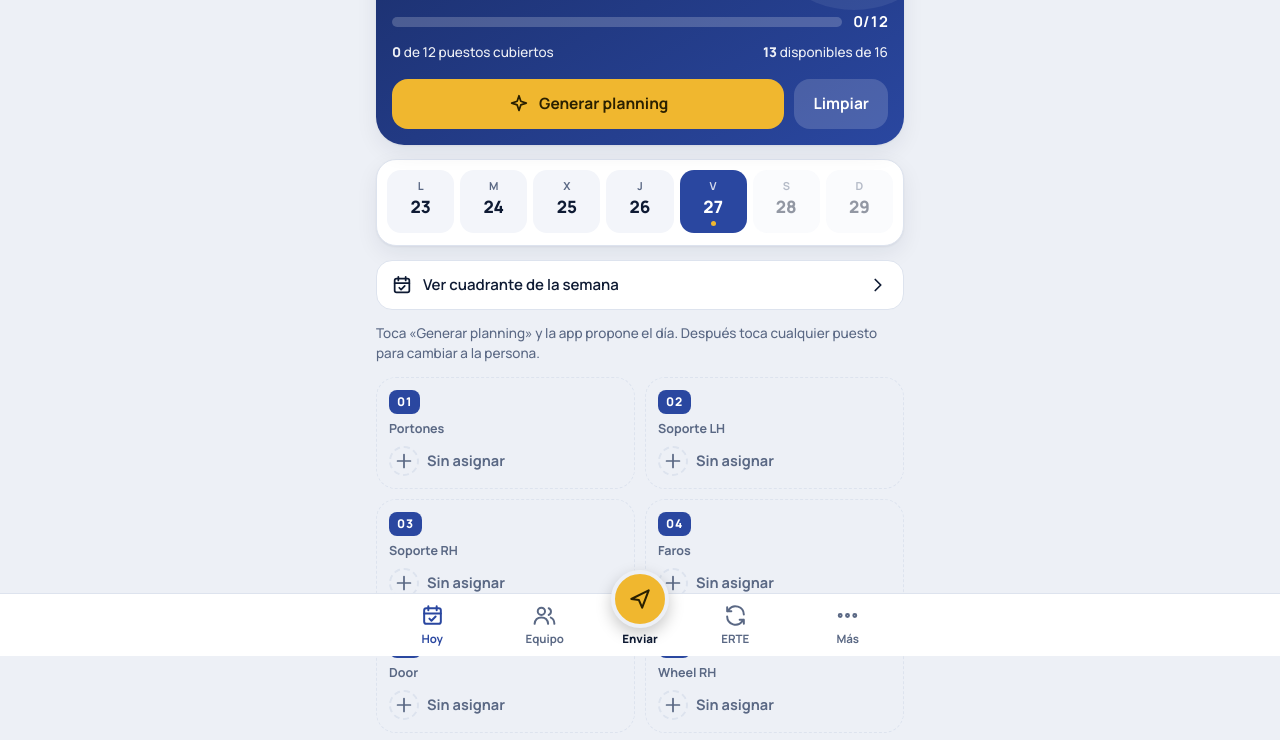
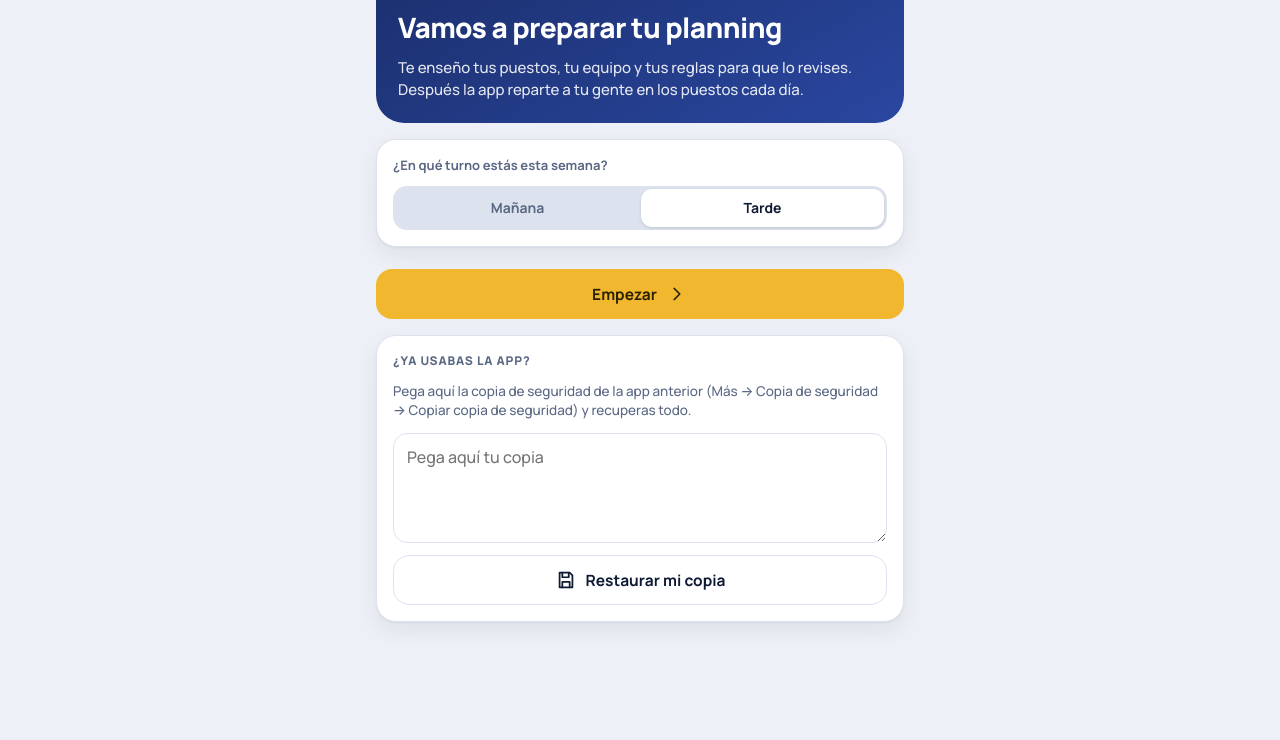
Before and after one commit to Alvarobonilla1980/gestion-operarios, a plain HTML site: page index.html in a window 1280 px wide. Shown: the part 144-884 px from the top of the page. After the commit the page ends 826 px from the top, so only its background shows below. Drawn offline with Linux system fonts and the light colour scheme.

Commit message:
Añadir asistente de inicio de 6 pasos con opción de restaurar copia
Al abrir la app por primera vez: bienvenida con turno y recuadro para
pegar la copia de seguridad; después puestos, equipo, bajas, resumen y
reglas, con el equipo de Ilunion ya rellenado para revisarlo. Al
restaurar una copia se salta el asistente. Se puede volver a abrir desde
Más → Asistente de inicio.

Co-Authored-By: Claude Opus 5.5 <noreply@anthropic.com>
Claude-Session: https://claude.ai/code/session_018EgDQU7mgQDkxWxG5eBVxD

```diff
--- a/index.html
+++ b/index.html
@@ -139,6 +139,17 @@ summary::-webkit-details-marker{display:none}details[open] summary{margin-bottom
 .toast.show{opacity:1;pointer-events:auto}.tu{color:inherit;text-decoration:underline;font-weight:800;min-height:28px;padding:0 4px}
 @media (prefers-reduced-motion:reduce){.shp{animation:none}.toast{transition:none}.btn:active,.chip:active,.rb:active{transform:none}}
 body{-webkit-touch-callout:none;-webkit-user-select:none;user-select:none}input,textarea,select,[contenteditable],.sel,.wa,pre,.msgbox{-webkit-user-select:text;user-select:text;-webkit-touch-callout:default}
+
+/* asistente de inicio */
+main.wzm{padding-bottom:20px}
+.wz{padding-top:14px;padding-bottom:40px;display:flex;flex-direction:column;gap:16px}
+.wzh{display:flex;align-items:center;gap:12px;padding-top:16px}.wzh .pb{background:var(--ln)}.wzh .pb i{background:var(--acb)}.wzh b{font-size:13px;color:var(--mu);white-space:nowrap}
+.wz h1{font-size:28px;font-weight:800;letter-spacing:-.02em;line-height:1.15;text-wrap:balance}
+.wz .lead{font-size:16px;color:var(--mu);margin:0}
+.hero{display:flex;flex-direction:column;gap:14px;background:linear-gradient(150deg,var(--nv),var(--nv2));color:#fff;border-radius:28px;padding:22px}.hero h1{color:#fff}.hero p{margin:0;opacity:.88}
+.mark{width:54px;height:54px;border-radius:16px;background:var(--yl);color:var(--yli);display:grid;place-items:center}.mark .ic{width:30px;height:30px}
+.cta{position:sticky;bottom:calc(10px + env(safe-area-inset-bottom,0px));display:flex;gap:10px;padding-top:6px}
+.wz .pg{padding-top:0}
 </style>
 <div id="hd"></div>
 <main id="main"></main>
@@ -171,6 +182,7 @@ function defAllowed(o,p){if(LIST[p]&&!LIST[p].includes(o))return false;if(o==="L
 /* ---------- estado ---------- */
 let S;try{S=JSON.parse(localStorage.getItem("ctrlop")||"null")}catch(e){}
 if(!S)S={shift:"T",date:TODAY,ops:{},days:{},conf:{}};
+if(S.wzDone===undefined)S.wzDone=Object.keys(S.days||{}).length>0;S.wz=S.wz||0;
 S.conf=S.conf||{};S.extra=S.extra||[];S.ertes=S.ertes||{};S.cal=S.cal||{};S.sub=S.sub||"rot";
 S.rot=S.rot&&S.rot.length?S.rot:["Julia Navas","Rafa","Laura","Andrea","Javi Castellano","Loles","Juanjo","Pepi","Javi Navarro","Silvia","Loli","Pascual","Nacho","Alicia","Julia Neves","Cantarero"];
 const RULES0=()=>({sep:[{a:"Loles",b:"Julia Navas"},{a:"Andrea",b:"Julia Navas"}],fav:[{o:"Javi Navarro",p:POSTS[1],pct:90}],max:[{o:"Javi Navarro",p:"Faros",n:1}],pref:[{o:"Andrea",p:POSTS[9]},{o:"Julia Navas",p:POSTS[9]}],rot:2});
@@ -383,7 +395,7 @@ else b=POSTS.map(p=>{const w=OPS.filter(o=>S.ops[o].posts.includes(p));return`<s
 return`<div class="in pg"><p class="hint">Marca qué puestos puede hacer cada persona. El planning solo propone a alguien en los puestos marcados. Toca a una persona para cambiarlos.</p>${seg}${b}</div>`}
 if(MORE==="bk")return`<div class="in pg"><p class="hint">${CL.st==="ok"?"Tus datos se guardan también en la nube de esta app: si cierras o cambias de móvil, los recuperas al abrir.":CL.st==="err"?"No he podido guardar en la nube. De momento solo se guardan en este móvil.":"Tus datos se guardan en este móvil."} Si borras los datos del navegador o cambias de móvil, puede que se pierdan; por eso conviene tener una copia. Haz una copia de vez en cuando y guárdala en tus notas o mándatela por WhatsApp.</p><section class="card pad" style="display:flex;flex-direction:column;gap:10px"><h4 class="sl" style="margin:0">Hacer copia</h4><button class="btn p full" data-a="bkCopy">${ic("save")} Copiar copia de seguridad</button></section><section class="card pad" style="display:flex;flex-direction:column;gap:10px"><h4 class="sl" style="margin:0">Restaurar</h4><textarea id="bkTx" placeholder="Pega aquí la copia">${esc(BK.tx)}</textarea><button class="btn full ${BK.cf?"dg":""}" data-a="bkRestore">${BK.cf?"Pulsa otra vez: sustituye todos los datos":"Restaurar copia"}</button></section></div>`;
 const nAp=OPS.reduce((a,o)=>a+S.ops[o].ap.filter(d=>d>=TODAY).length,0);
-return`<div class="in pg"><section class="card"><button class="li" data-a="cuad">${ic("today")}<span class="lt"><b>Cuadrante semanal</b><small>Todo el equipo, día a día, para enviar</small></span>${ic("chev","mu")}</button><button class="li" data-a="more" data-v="pu">${ic("team")}<span class="lt"><b>Puestos por persona</b><small>Qué puede hacer cada operario</small></span>${ic("chev","mu")}</button><button class="li" data-a="more" data-v="rl">${ic("spark")}<span class="lt"><b>Reglas del reparto</b><small>No juntar, puesto habitual, máximos, rotación</small></span>${ic("chev","mu")}</button><button class="li" data-a="more" data-v="ap">${ic("user")}<span class="lt"><b>Asuntos propios</b><small>${nAp?nAp+" próximos":"Ninguno próximo"}</small></span>${ic("chev","mu")}</button><button class="li" data-a="more" data-v="cal">${ic("cal")}<span class="lt"><b>Calendario laboral</b><small>Qué días son laborables · cargar desde foto</small></span>${ic("chev","mu")}</button><button class="li" data-a="more" data-v="bk">${ic("save")}<span class="lt"><b>Copia de seguridad</b><small>Guardar o restaurar todos los datos</small></span>${ic("chev","mu")}</button></section></div>`}
+return`<div class="in pg"><section class="card"><button class="li" data-a="cuad">${ic("today")}<span class="lt"><b>Cuadrante semanal</b><small>Todo el equipo, día a día, para enviar</small></span>${ic("chev","mu")}</button><button class="li" data-a="more" data-v="pu">${ic("team")}<span class="lt"><b>Puestos por persona</b><small>Qué puede hacer cada operario</small></span>${ic("chev","mu")}</button><button class="li" data-a="more" data-v="rl">${ic("spark")}<span class="lt"><b>Reglas del reparto</b><small>No juntar, puesto habitual, máximos, rotación</small></span>${ic("chev","mu")}</button><button class="li" data-a="more" data-v="ap">${ic("user")}<span class="lt"><b>Asuntos propios</b><small>${nAp?nAp+" próximos":"Ninguno próximo"}</small></span>${ic("chev","mu")}</button><button class="li" data-a="more" data-v="cal">${ic("cal")}<span class="lt"><b>Calendario laboral</b><small>Qué días son laborables · cargar desde foto</small></span>${ic("chev","mu")}</button><button class="li" data-a="more" data-v="bk">${ic("save")}<span class="lt"><b>Copia de seguridad</b><small>Guardar o restaurar todos los datos</small></span>${ic("chev","mu")}</button><button class="li" data-a="wzOpen">${ic("spark")}<span class="lt"><b>Asistente de inicio</b><small>Repasar puestos, equipo, bajas y reglas</small></span>${ic("chev","mu")}</button></section></div>`}
 function vPhoto(){const R=CAL_RES,busy=R&&R.st==="busy";let h='<section class="card pad" style="display:flex;flex-direction:column;gap:10px"><h4 class="sl" style="margin:0">Cargar desde foto</h4><p class="hint">Sube la foto del calendario laboral y la app lee los días. Puedes elegir varias imágenes.</p><input type="file" id="calf" accept="image/*" multiple>'+`<button class="btn p full" data-a="calRead" ${busy?"disabled":""}>${ic("photo")} ${busy?"Leyendo calendario…":"Leer calendario"}</button>`;
 if(R&&R.st==="err")h+=`<div class="note wa">${esc(R.msg)}</div>`;
 if(R&&R.st==="done")h+=R.items.map(it=>{const ok=!(it.claim>0)||it.claim===it.n;return`<div class="card pad" style="box-shadow:none;border:1px solid var(--ln)"><div class="row sp"><b style="text-transform:capitalize">${fm(it.m)}</b><span class="pill ${ok?"ok":"wa"}">${it.n} laborables${ok?"":" · la foto dice "+it.claim}</span></div><div class="mu" style="margin-top:6px">No laborables entre semana: ${it.no.map(d=>+d.slice(8)).join(", ")||"ninguno"}</div></div>`}).join("")+'<div class="row"><button class="btn p grow" data-a="calApply">Aplicar al calendario</button><button class="btn" data-a="calDisc">Descartar</button></div>';
@@ -472,6 +484,8 @@ else if(T==="avisos"){title="Avisos";body=shAvisos()}else if(T==="out"){title="N
 return`<div class="sh" data-a="closeBd"><div class="shp" id="shp" role="dialog" aria-modal="true"><div class="gr"></div><div class="in"><div class="shh"><h3>${esc(title)}</h3><button class="ib" data-a="close" aria-label="Cerrar">${ic("x")}</button></div>${body}</div></div></div>`}
 /* ---------- pintar ---------- */
 function render(){const nn=$("nn");if(nn&&SHEET&&SHEET.t==="addop")ADD.name=nn.value;const rn=$("rn");if(rn&&SHEET&&SHEET.t==="refu")REF.name=rn.value;normRot();
+if(!S.wzDone){$("hd").innerHTML="";const m=$("main");m.className="wzm";m.innerHTML=wizHTML();$("tabs").hidden=true;$("shr").innerHTML=sheetHTML();document.body.style.overflow=SHEET?"hidden":"";return}
+$("tabs").hidden=false;
 $("hd").innerHTML=hdHTML();const m=$("main");m.className="d0";
 m.innerHTML=TAB==="v1"?vHoy():TAB==="v2"?vTeam():TAB==="v3"?vErte():vMore();
 $("tabs").innerHTML=tabsHTML();
@@ -479,12 +493,29 @@ const old=$("shp"),sc=old?old.scrollTop:0,key=SHEET?[SHEET.t,SHEET.i,SHEET.o].jo
 $("shr").innerHTML=sheetHTML();const np=$("shp");if(np&&key===LAST&&sc)np.scrollTop=sc;LAST=key;
 document.body.style.overflow=SHEET?"hidden":""}
 function toast(t,u){const e=$("toast");e.innerHTML=esc(t)+(u?'<button class="tu" data-a="undo">Deshacer</button>':"");e.classList.add("show");clearTimeout(TT);TT=setTimeout(()=>e.classList.remove("show"),u?6000:1800)}
+/* ---------- asistente de inicio ---------- */
+const WZN=6;
+function wizHTML(){const n=S.wz||0;const head=`<div class="wzh">${n>0?`<button class="ib sm" data-a="wzBack" aria-label="Atrás">${ic("back")}</button>`:""}<div class="pb" style="flex:1"><i style="width:${Math.round(100*(n+1)/WZN)}%"></i></div><b>Paso ${n+1} de ${WZN}</b></div>`;
+const cta=(t,cls="p",i="chev")=>`<div class="cta"><button class="btn ${cls} full" data-a="wzNext">${t} ${ic(i)}</button></div>`;
+const card=b=>`<section class="card pad" style="display:flex;flex-direction:column;gap:12px">${b}</section>`;
+let h=`<div class="in wz">${head}`;
+if(n===0)h+=`<section class="hero"><span class="mark">${ic("team")}</span><h1>Vamos a preparar tu planning</h1><p>Te enseño tus puestos, tu equipo y tus reglas para que lo revises. Después la app reparte a tu gente en los puestos cada día.</p></section>${card(`<span class="fl">¿En qué turno estás esta semana?</span>${shiftSeg().replace("seg dk","seg")}`)}${cta("Empezar","y")}${card(`<h4 class="sl" style="margin:0">¿Ya usabas la app?</h4><span class="mu">Pega aquí la copia de seguridad de la app anterior (Más → Copia de seguridad → Copiar copia de seguridad) y recuperas todo.</span><textarea id="bkTx" placeholder="Pega aquí tu copia" style="min-height:110px">${esc(BK.tx)}</textarea><button class="btn ${BK.cf?"dg":""} full" data-a="bkRestore">${ic("save")} ${BK.cf?"Pulsa otra vez: sustituye todo":"Restaurar mi copia"}</button>`)}`;
+if(n===1)h+=`<h1>Tus puestos</h1><p class="lead">Estos son los ${POSTS.length} puestos de tu línea. Debajo de cada uno, quién lo sabe hacer. Toca a una persona para cambiar sus puestos.</p>${POSTS.map((p,i)=>{const w=OPS.filter(o=>S.ops[o].posts.includes(p));return`<section class="card pad" style="display:flex;flex-direction:column;gap:10px"><div class="row"><span class="cd">${String(i+1).padStart(2,"0")}</span><b style="flex:1">${esc(p)}</b><span class="mu">${w.length}</span></div><div class="chips">${w.map(o=>`<button class="chip" data-a="posts" data-v="${esc(o)}">${esc(o)}</button>`).join("")||'<span class="mu">Nadie lo sabe hacer todavía</span>'}</div></section>`}).join("")}${cta("Siguiente: tu equipo")}`;
+if(n===2)h+=`<h1>Tu equipo</h1><p class="lead">Revisa a tu gente. Toca a alguien para cambiar su turno, sus puestos o su nombre, o para quitarlo.</p><button class="btn full" data-a="addop">${ic("plus")} Añadir persona</button><section class="card">${teamRows()}</section>${cta("Siguiente: bajas")}`;
+if(n===3){const T=OPS.filter(o=>!S.ops[o].guest);h+=`<h1>¿Alguien está de baja?</h1><p class="lead">Toca a quien esté de baja desde hoy. Se queda de baja hasta que la quites en su ficha, donde también puedes poner fechas.</p>${card(`<div class="chips">${T.map(o=>`<button class="chip ${S.ops[o].bajas.some(b=>!b.to&&b.from<=TODAY)?"on":""}" data-a="wzBaja" data-v="${esc(o)}">${esc(o)}</button>`).join("")}</div>`)}${cta(T.some(o=>S.ops[o].bajas.some(b=>!b.to))?"Siguiente":"No hay nadie de baja")}`}
+if(n===4){const T=OPS.filter(o=>!S.ops[o].guest),nb=T.filter(o=>S.ops[o].bajas.some(b=>!b.to&&b.from<=TODAY)).length;h+=`<section class="hero"><span class="mark">${ic("check")}</span><h1>¿Todo listo?</h1><p>${POSTS.length} puestos · ${T.length} personas${nb?" · "+nb+" de baja":""} · turno de ${S.shift==="M"?"mañana":"tarde"}.<br>Puedes cambiar cualquier cosa después. Ahora repasamos tus reglas de reparto.</p></section>${cta("Todo listo","y","check")}`}
+if(n===5)h+=`<h1>Tus reglas</h1><p class="lead">El reparto sigue estas reglas cada vez que pulsas «Generar planning». Cambia lo que quieras.</p>${vRules().replace('<div class="in pg">','<div class="pg">')}${cta("Terminar y empezar","y","check")}`;
+return h+"</div>"}
 /* ---------- acciones ---------- */
 const E0=D=>S.ertes[D]||(S.ertes[D]={n:[],v:[]});
 const sp=v=>v.split("|");
 function purge(o,from,to,lb){let n=0,k=0;Object.keys(S.days).forEach(d=>{if(d<from||(to&&d>to))return;const t=S.days[d];if(S.conf[d]){if(POSTS.some(p=>t[p]&&(t[p].op===o||t[p].partner===o)))k++;return}POSTS.forEach(p=>{const a=t[p];if(!a)return;if(a.op===o){if(a.partner&&SPL(p,a.partner)){}delete t[p];n++}else if(a.partner===o){delete a.partner;n++}})});
 toast((lb||"Baja apuntada")+(n?" · quitado de "+n+" puesto"+(n>1?"s":"")+" ya planificado"+(n>1?"s":""):"")+(k?" · hay "+k+" día(s) confirmado(s) con esa persona, revísalos":""))}
-const A={tab:v=>{TAB=v;MORE=null;SHEET=null;window.scrollTo(0,0)},sub:v=>{S.sub=v},sh:v=>{S.shift=v},
+const A={wzNext:()=>{if((S.wz||0)>=WZN-1){S.wzDone=true;S.wz=0;TAB="v1";MORE=null;SHEET=null;window.scrollTo(0,0);toast("¡Todo listo! Pulsa «Generar planning»");return}S.wz=(S.wz||0)+1;window.scrollTo(0,0)},
+wzOpen:()=>{S.wzDone=false;S.wz=0;SHEET=null;MORE=null;window.scrollTo(0,0)},
+wzBack:()=>{S.wz=Math.max(0,(S.wz||0)-1);window.scrollTo(0,0)},
+wzBaja:v=>{const c=S.ops[v];if(!c)return 1;if(c.bajas.some(b=>!b.to&&b.from<=TODAY))c.bajas=c.bajas.filter(b=>!(!b.to&&b.from<=TODAY));else c.bajas.push({from:TODAY,to:null})},
+tab:v=>{TAB=v;MORE=null;SHEET=null;window.scrollTo(0,0)},sub:v=>{S.sub=v},sh:v=>{S.shift=v},
 wk:v=>setDate(addD(S.date,7*Number(v))),day:v=>setDate(v),
 dd:v=>setDate(addD(S.date,Number(v))),gen:()=>{if(S.conf[S.date])return;snap();const n4=generate();toast("Planning generado"+(n4?" · "+n4+" puesto"+(n4>1?"s":"")+" en 4 h + 4 h":""),1)},clr:()=>{if(!S.conf[S.date]){snap();S.days[S.date]={};toast("Día limpiado",1)}},undo:()=>{if(UNDO){S.days[UNDO.d]=UNDO.days;UNDO=null;toast("Cambio deshecho")}},conf:()=>{S.conf[S.date]=true},unconf:()=>{delete S.conf[S.date]},
 post:v=>{SHEET={t:"post",i:Number(v)}},partner:v=>{SHEET={t:"partner",i:Number(v)}},person:v=>{SHEET={t:"person",o:v}},avisos:()=>{SHEET={t:"avisos"}},out:()=>{SHEET={t:"out"}},send:()=>{SHEET={t:"send"}},
@@ -569,7 +600,7 @@ mv:v=>{const[o,d]=sp(v),i=S.rot.indexOf(o),j=i+Number(d);if(i<0||j<0||j>=S.rot.l
 rotApply:()=>{const out=[],bad=[];$("rotTx").value.split("\n").forEach(l=>{l=l.replace(/^[\d\s.\-)•*]+/,"").trim().toLowerCase();if(!l)return;const f=OPS.find(o=>o.toLowerCase()===l)||OPS.find(o=>o.toLowerCase().startsWith(l)||l.startsWith(o.toLowerCase()));if(f){if(!out.includes(f))out.push(f)}else bad.push(l)});S.rot=out;RF.msg=bad.length?"No encontré: "+bad.join(", "):""},
 more:v=>{MORE=v||null;BK.cf=false;window.scrollTo(0,0)},
 bkCopy:async()=>{const j=JSON.stringify(S);try{await navigator.clipboard.writeText(j);toast("Copia copiada")}catch(x){BK.tx=j;render();toast("Selecciona el texto y cópialo")}return 1},
-bkRestore:()=>{const t=$("bkTx").value.trim();BK.tx=t;if(!t){toast("Pega primero la copia");return 1}if(!BK.cf){BK.cf=true;return}BK.cf=false;try{const d=JSON.parse(t);if(!d||typeof d!=="object"||!d.ops||!d.days)throw 0;S=d;normState();RF.d=S.date;RF.prop=null;BK.tx="";toast("Copia restaurada")}catch(x){toast("Esa copia no es válida");return 1}},
+bkRestore:()=>{const t=$("bkTx").value.trim();BK.tx=t;if(!t){toast("Pega primero la copia");return 1}if(!BK.cf){BK.cf=true;return}BK.cf=false;try{const d=JSON.parse(t);if(!d||typeof d!=="object"||!d.ops||!d.days)throw 0;S=d;normState();S.wzDone=true;S.wz=0;TAB="v1";MORE=null;RF.d=S.date;RF.prop=null;BK.tx="";window.scrollTo(0,0);toast("Copia restaurada")}catch(x){toast("Esa copia no es válida");return 1}},
 calM:v=>{const[y,m]=(S.calM||TODAY.slice(0,7)).split("-").map(Number),x=new Date(Date.UTC(y,m-1+Number(v),1,12));S.calM=x.toISOString().slice(0,7)},
 calT:v=>{S.cal[v]=!working(v)},calR:v=>{Object.keys(S.cal).forEach(d=>{if(d.startsWith(v))delete S.cal[d]})},
 calRead:()=>{const f=$("calf")&&$("calf").files;if(!f||!f.length){CAL_RES={st:"err",msg:"Elige primero la foto."};return}calRead(Array.from(f));return 1},
--- a/sw.js
+++ b/sw.js
@@ -1,6 +1,6 @@
 // Planning de Equipo: funcionamiento sin conexión.
 // Sube VERSION cada vez que cambies index.html para que los móviles cojan la nueva versión.
-const VERSION = "operarios-v3";
+const VERSION = "operarios-v4";
 const SHELL = ["./", "index.html", "manifest.webmanifest", "icons/icon-192.png", "icons/icon-512.png", "icons/apple-touch-icon.png"];
 
 self.addEventListener("install", e => {
```
